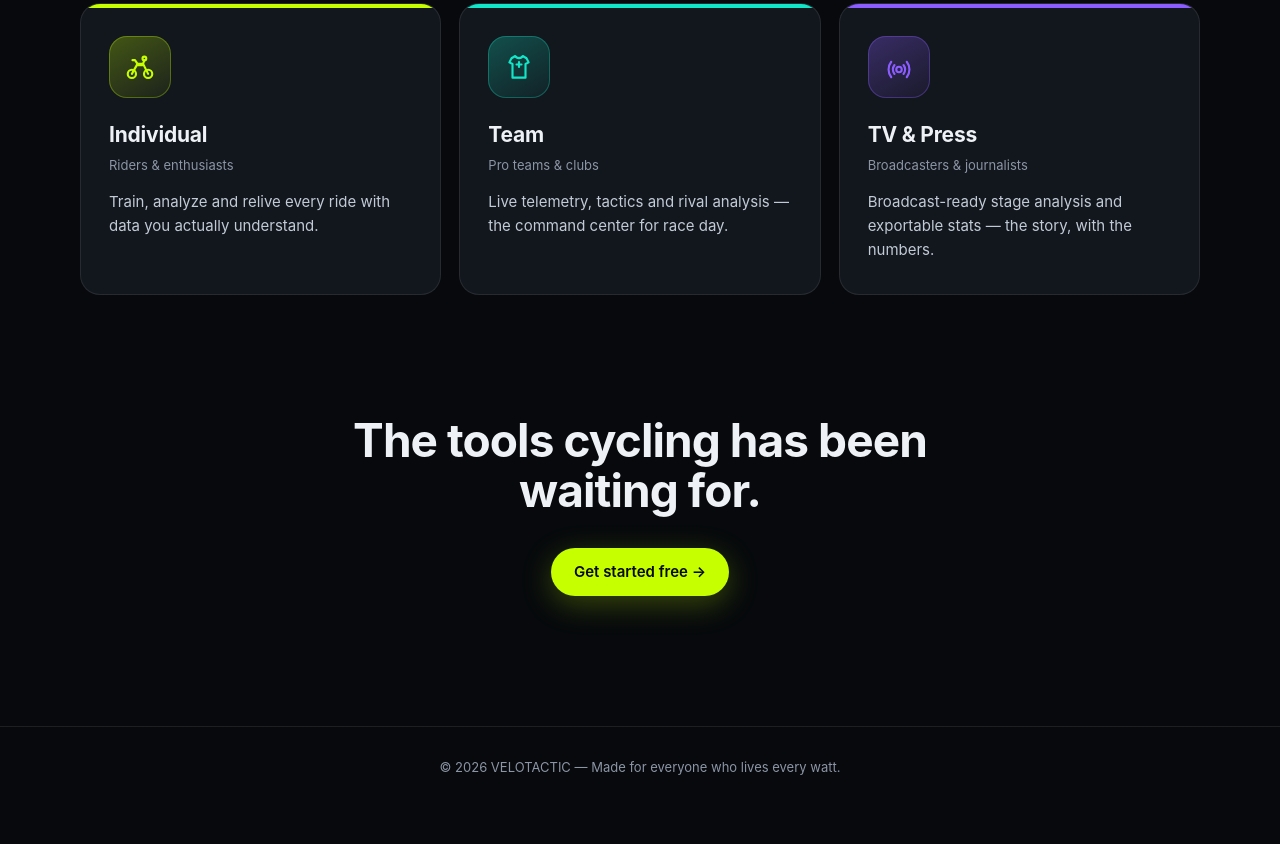
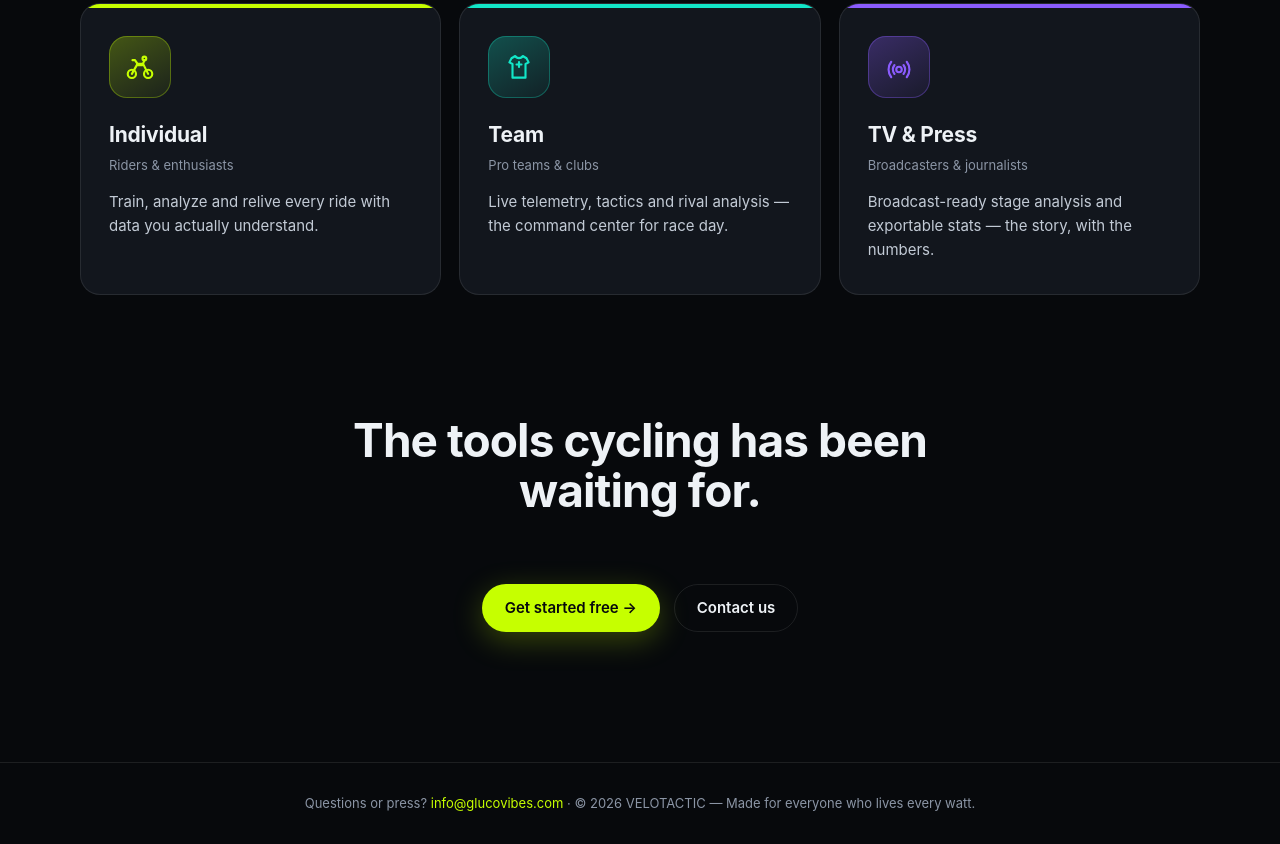
Before and after one commit to acondemellado/velotactic, a plain HTML site: page index.html in a window 1280 px wide. Shown: the part 1405-2249 px from the top of the page. Before the commit the page ends 2213 px from the top, so only its background shows below. Drawn offline with Linux system fonts and the light colour scheme.

Commit message:
Add contact CTA (info@glucovibes.com) in nav, closing and footer

```diff
--- a/index.html
+++ b/index.html
@@ -165,7 +165,10 @@
       <svg width="28" height="28" viewBox="0 0 40 40" fill="none"><path d="M20 3 L33 12 V28 L20 37 L7 28 V12 Z" stroke="#c6ff00" stroke-width="2.4"/><path d="M13 24 L18 15 L22 22 L27 13" stroke="#12e6c8" stroke-width="2.6" stroke-linecap="round" stroke-linejoin="round"/></svg>
       VELOTACTIC
     </a>
-    <a href="#start" class="btn btn-primary">Get started</a>
+    <div style="display:flex;align-items:center;gap:12px">
+      <a href="mailto:info@glucovibes.com?subject=VELOTACTIC%20—%20More%20info" class="btn btn-ghost">Contact</a>
+      <a href="#start" class="btn btn-primary">Get started</a>
+    </div>
   </div>
 </header>
 
@@ -279,10 +282,13 @@
 <!-- CLOSING -->
 <section class="close wrap" id="start">
   <h2 class="reveal">The tools cycling has been waiting for.</h2>
-  <a href="#" class="btn btn-primary reveal">Get started free →</a>
+  <div class="hero-actions reveal" style="justify-content:center">
+    <a href="#" class="btn btn-primary">Get started free →</a>
+    <a href="mailto:info@glucovibes.com?subject=VELOTACTIC%20—%20More%20info" class="btn btn-ghost">Contact us</a>
+  </div>
 </section>
 
-<footer><div class="wrap">© 2026 VELOTACTIC — Made for everyone who lives every watt.</div></footer>
+<footer><div class="wrap">Questions or press? <a href="mailto:info@glucovibes.com" style="color:var(--lime)">info@glucovibes.com</a> · © 2026 VELOTACTIC — Made for everyone who lives every watt.</div></footer>
 
 <script>
   const nav=document.getElementById('nav');
```
